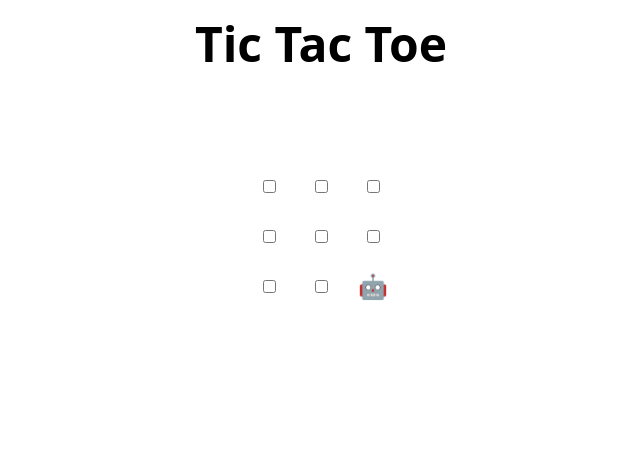
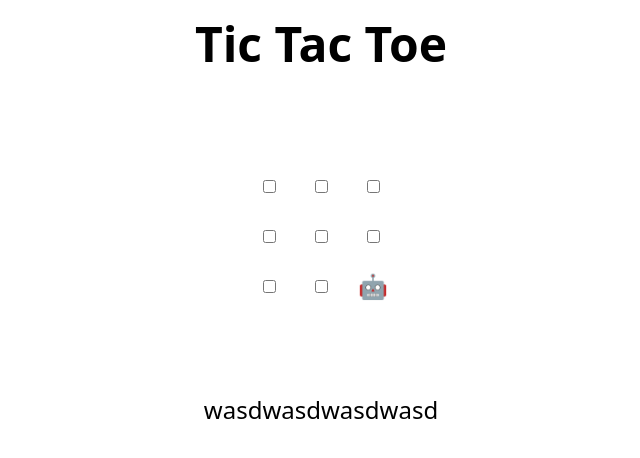
Before and after one commit to IGBRCTC/skills-review-pull-requests, a plain HTML site: page index.html in a window 1280 px wide. Shown: the whole page, without its empty margins (319-959 px from the left). Drawn offline with Linux system fonts and the light colour scheme.

Commit message:
Update index.html

```diff
--- a/index.html
+++ b/index.html
@@ -48,6 +48,7 @@
 </table>
 
 <h2 hidden>Game over, refresh to play again 🧑‍💻 🤖!</h2>
+wasdwasdwasdwasd
 
 <script>
   // Initialization
```
